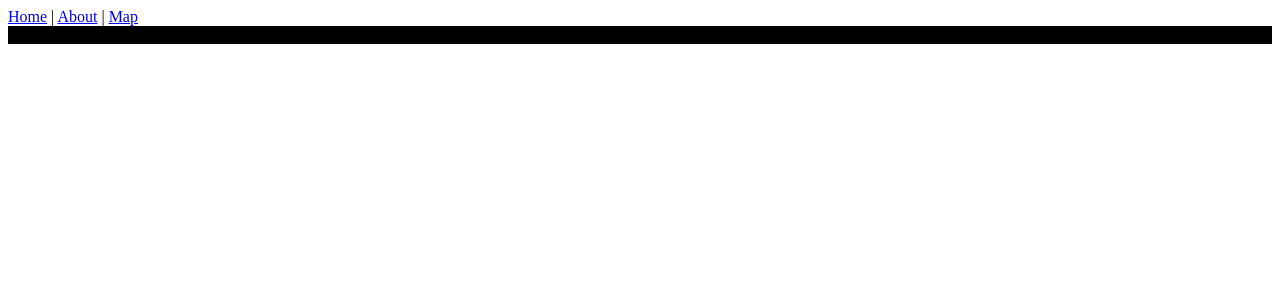
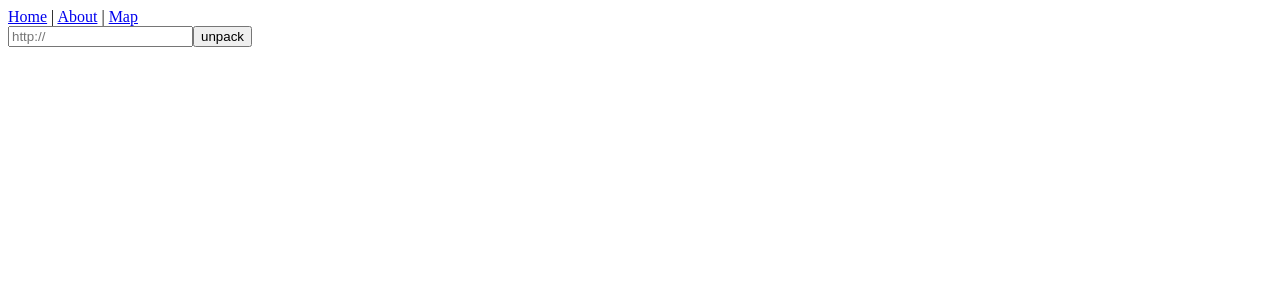
Before and after one commit to thalida/unpack.link, a Vue app in the folder app/: page / in a window 1280 px wide. Shown: the top 300 px of the page. Built offline with nearby package versions, Linux system fonts and the light colour scheme.

Commit message:
Setup home view

```diff
--- a/app/src/views/Home.vue
+++ b/app/src/views/Home.vue
@@ -1,18 +1,32 @@
 <template>
   <div class="home">
-      Home
+    <form id="input-form" @submit.prevent>
+      <input
+        v-model="url"
+        type="url"
+        placeholder="http://"
+        required />
+      <button type="submit" @click="handleSubmit">unpack</button>
+    </form>
   </div>
 </template>
 
 <script lang="ts">
 import { Component, Vue } from 'vue-property-decorator';
 
-@Component({})
-export default class Home extends Vue {}
+@Component
+export default class Home extends Vue {
+  url: string | null = null;
+
+  handleSubmit() {
+    this.$router.push({
+      name: 'map',
+      query: {
+        url: this.url as string,
+      },
+    });
+  }
+}
 </script>
 
-<style lang="scss">
-.home {
-    background: black;
-}
-</style>
+<style lang="scss"></style>
```
Also changed, not shown: 1 other file (tests, documents, lock files or other folders).
